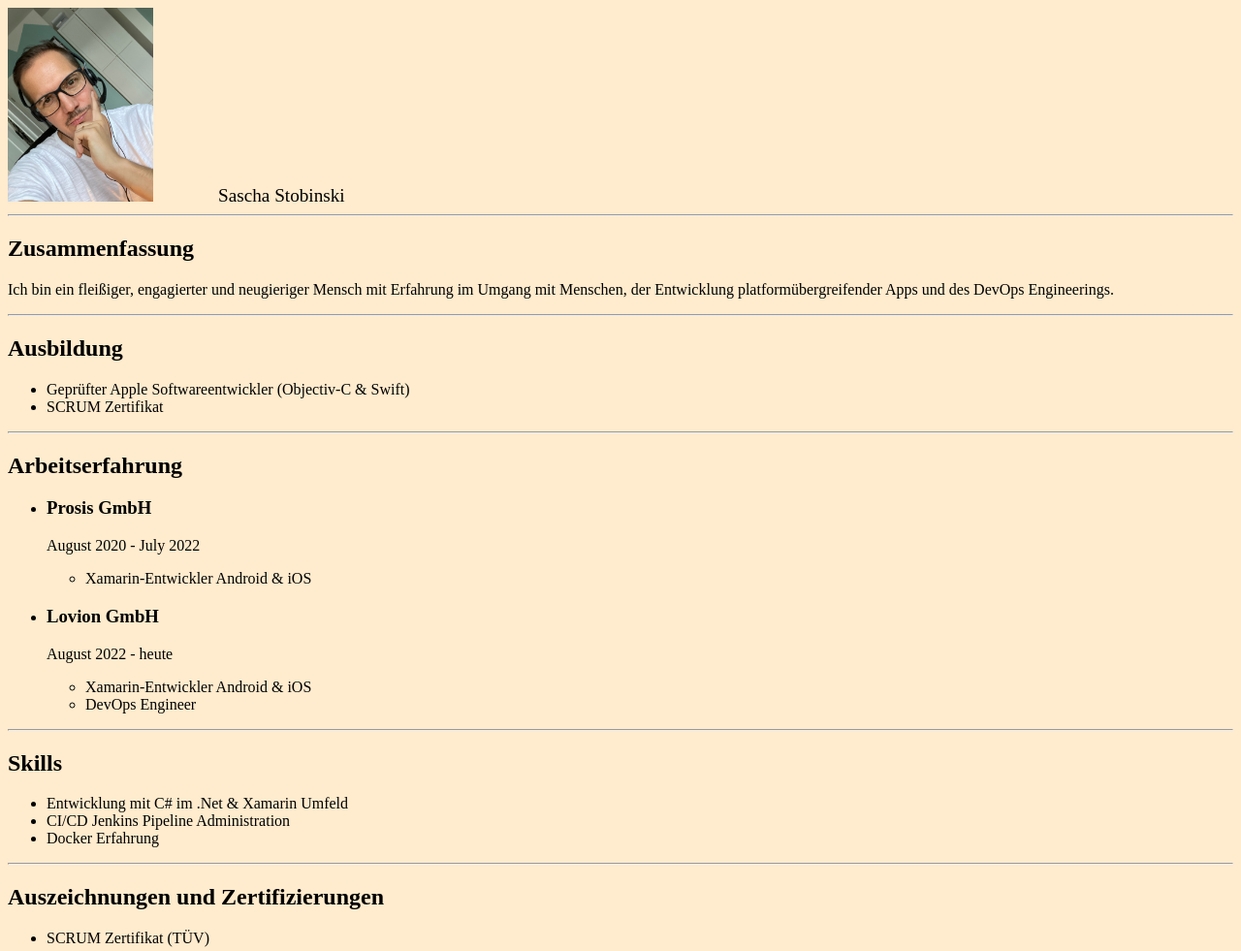
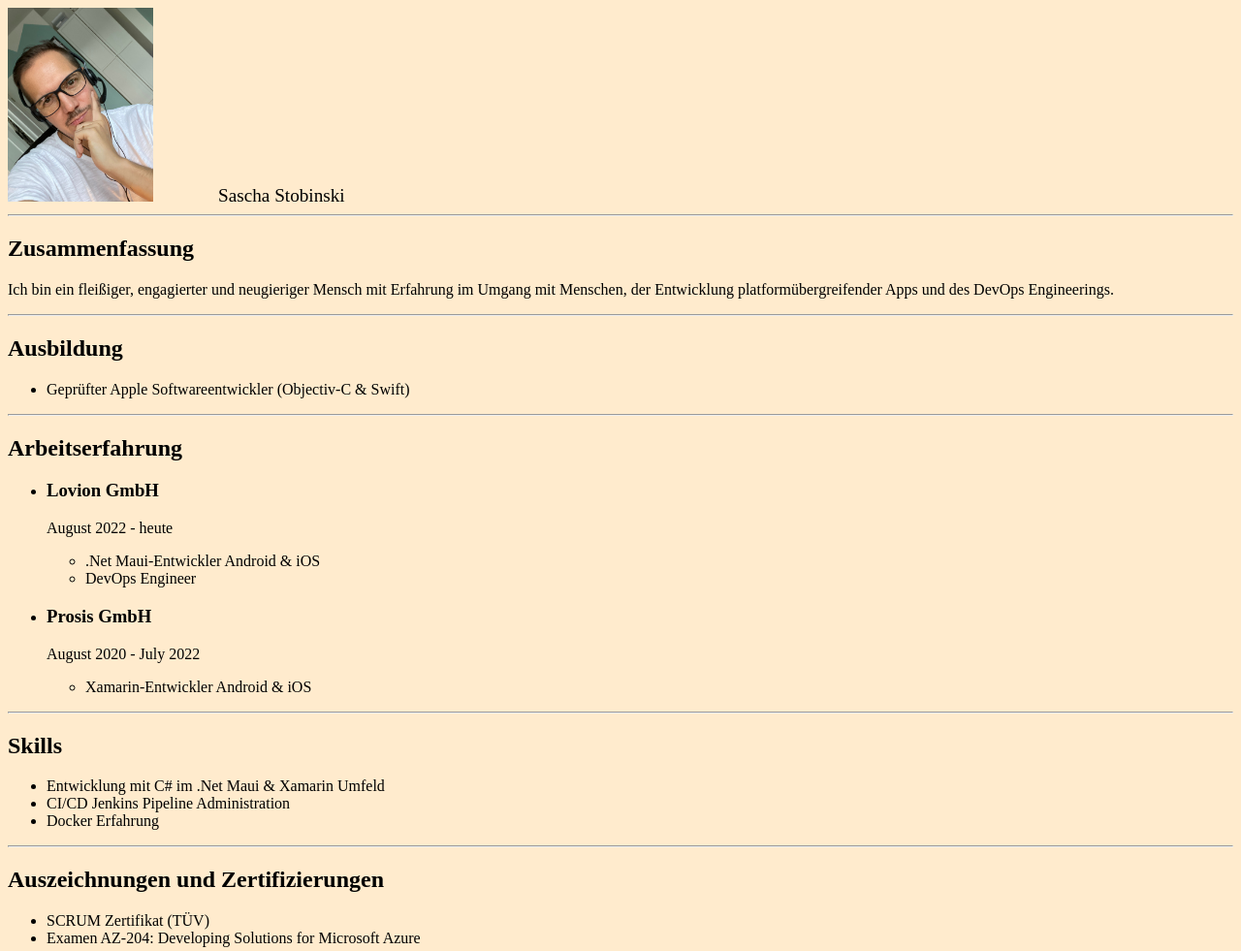
Before and after one commit to sstobinski/myResume, a plain HTML site: page index.html in a window 1280 px wide. Shown: the top 981 px of the page at 97% size. Drawn offline with Linux system fonts and the light colour scheme.

Commit message:
Anordnung geändert. AZ-204 ergänzt

```diff
--- a/index.html
+++ b/index.html
@@ -19,11 +19,18 @@
     <h2>Ausbildung</h2>
     <ul>
       <li>Geprüfter Apple Softwareentwickler (Objectiv-C & Swift)</li>
-      <li>SCRUM Zertifikat</li>
     </ul>
     <hr />
     <h2>Arbeitserfahrung</h2>
     <ul>
+      <li>
+        <h3>Lovion GmbH</h3>
+        <p>August 2022 - heute</p>
+        <ul>
+          <li>.Net Maui-Entwickler Android & iOS</li>
+          <li>DevOps Engineer</li>
+        </ul>
+      </li>
       <li>
         <h3>Prosis GmbH</h3>
         <p>August 2020 - July 2022</p>
@@ -31,19 +38,11 @@
           <li>Xamarin-Entwickler Android & iOS</li>
         </ul>
       </li>
-      <li>
-        <h3>Lovion GmbH</h3>
-        <p>August 2022 - heute</p>
-        <ul>
-          <li>Xamarin-Entwickler Android & iOS</li>
-          <li>DevOps Engineer</li>
-        </ul>
-      </li>
     </ul>
     <hr />
     <h2>Skills</h2>
     <ul>
-      <li>Entwicklung mit C# im .Net & Xamarin Umfeld</li>
+      <li>Entwicklung mit C# im .Net Maui & Xamarin Umfeld</li>
       <li>CI/CD Jenkins Pipeline Administration</li>
       <li>Docker Erfahrung</li>
     </ul>
@@ -51,6 +50,7 @@
     <h2>Auszeichnungen und Zertifizierungen</h2>
     <ul>
       <li>SCRUM Zertifikat (TÜV)</li>
+      <li>Examen AZ-204: Developing Solutions for Microsoft Azure</li>
     </ul>
     <hr />
     <h2>Weiteres</h2>
```
